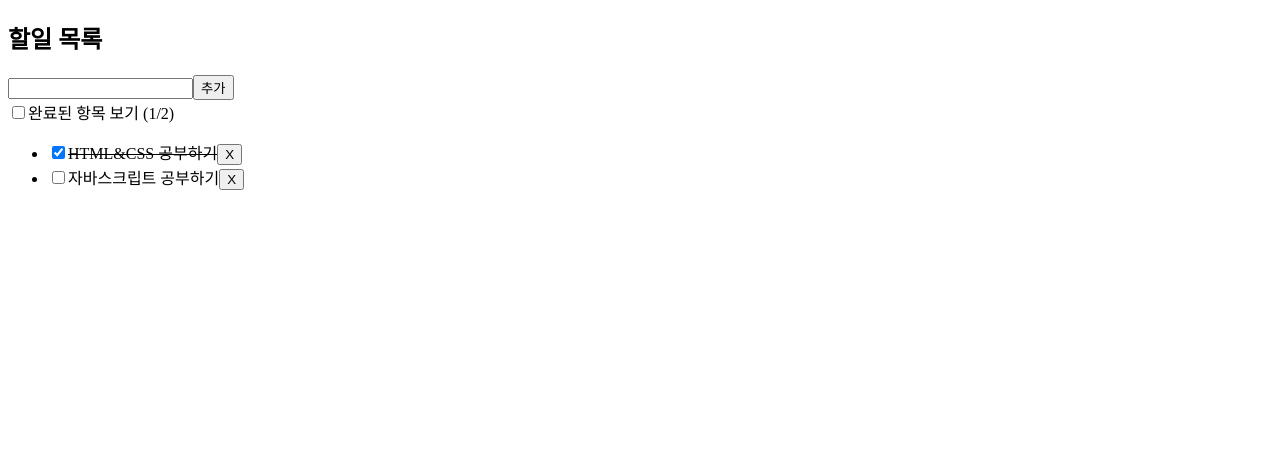
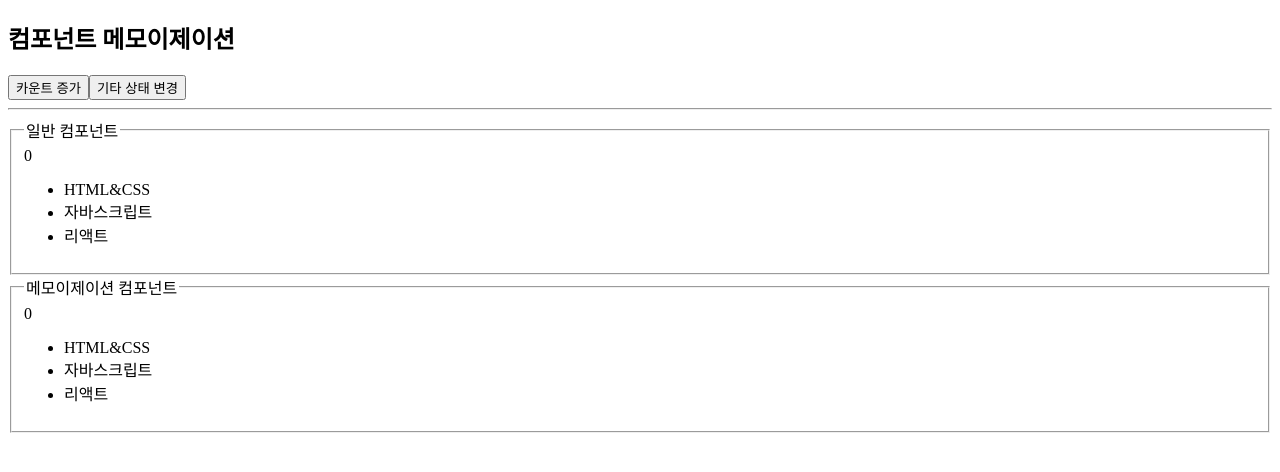
Before and after one commit to yunhyeonji/react-master, a React (Vite) app in the folder learn-react/: page / in a window 1280 px wide. Shown: the top 472 px of the page. Built offline with nearby package versions, Linux system fonts and the light colour scheme.

Commit message:
[241227] useMemo 심화

```diff
--- /dev/null
+++ b/learn-react/src/AppMemo.jsx
@@ -0,0 +1,55 @@
+import { memo, useMemo, useState } from "react";
+// 메모이제이션이 적용되지 않은 컴포넌트
+const RegularComponent = ({ count, items = [] }) => {
+  console.log('RegularComponent 렌더링');
+  return (
+    <fieldset>
+      <legend>일반 컴포넌트</legend>
+      <div>{count}</div>
+      <ul>
+        {items.map(item => (<li key={item.id}>{item.text}</li>))}
+      </ul>
+    </fieldset>
+  );
+};
+
+// 메모이제이션이 적용된 컴포넌트
+const MemoizedComponent = memo(({ count, items = []}) => {
+  console.log('MemoizedComponent 렌더링');
+  return (
+    <fieldset>
+      <legend>메모이제이션 컴포넌트</legend>
+      <div>{count}</div>
+      <ul>
+        {items.map(item => (<li key={item.id}>{item.text}</li>))}
+      </ul>
+    </fieldset>
+  );
+});
+
+export default function AppMemo() {
+  const [count, setCount] = useState(0);
+  const [otherState, setOtherState] = useState(0);
+
+  const [courses, setCourses] = useState([
+    {id: 0, text: "HTML&CSS", level: 0 },
+    {id: 1, text: "자바스크립트", level: 0 },
+    {id: 2, text: "리액트", level: 0 },
+    {id: 3, text: "리액트 중급", level: 1 },
+  ]);
+
+  const beginnerCourses = useMemo(()=>{
+    return courses.filter((item) => item.level === 0);
+  },[courses]);
+
+  return (
+    <div>
+      <h2>컴포넌트 메모이제이션</h2>
+      <button onClick={() => setCount(count + 1)}>카운트 증가</button>
+      <button onClick={() => setOtherState(otherState + 1)}>기타 상태 변경</button>
+      <hr />
+      <RegularComponent count={count} items={beginnerCourses}/>
+      <MemoizedComponent count={count} items={beginnerCourses}/>
+    </div>
+  )
+}
--- a/learn-react/src/main.jsx
+++ b/learn-react/src/main.jsx
@@ -1,7 +1,7 @@
 import React from 'react'
 import ReactDOM from 'react-dom/client'
 import './index.css'
-import App from './AppTodo'
+import App from './AppMemo'
 
 ReactDOM.createRoot(document.getElementById('root')).render(
   <React.StrictMode>
```
